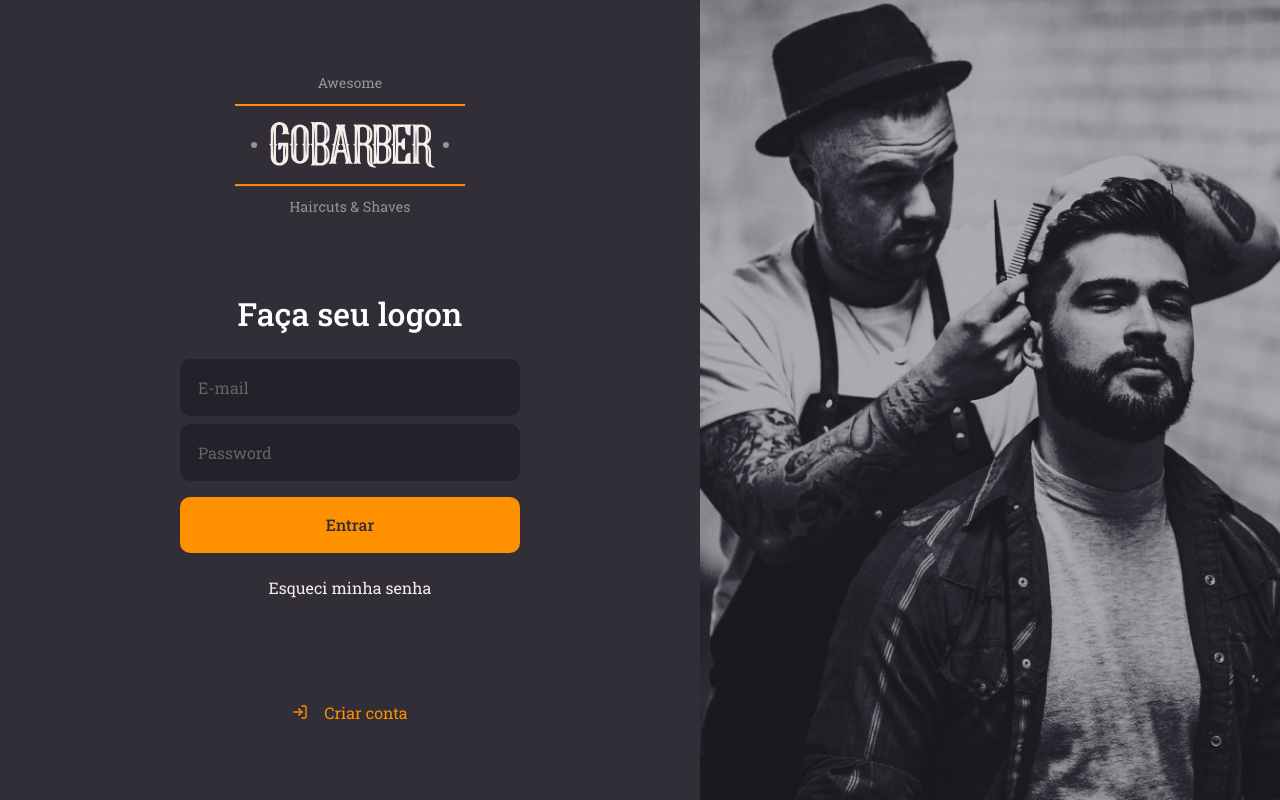
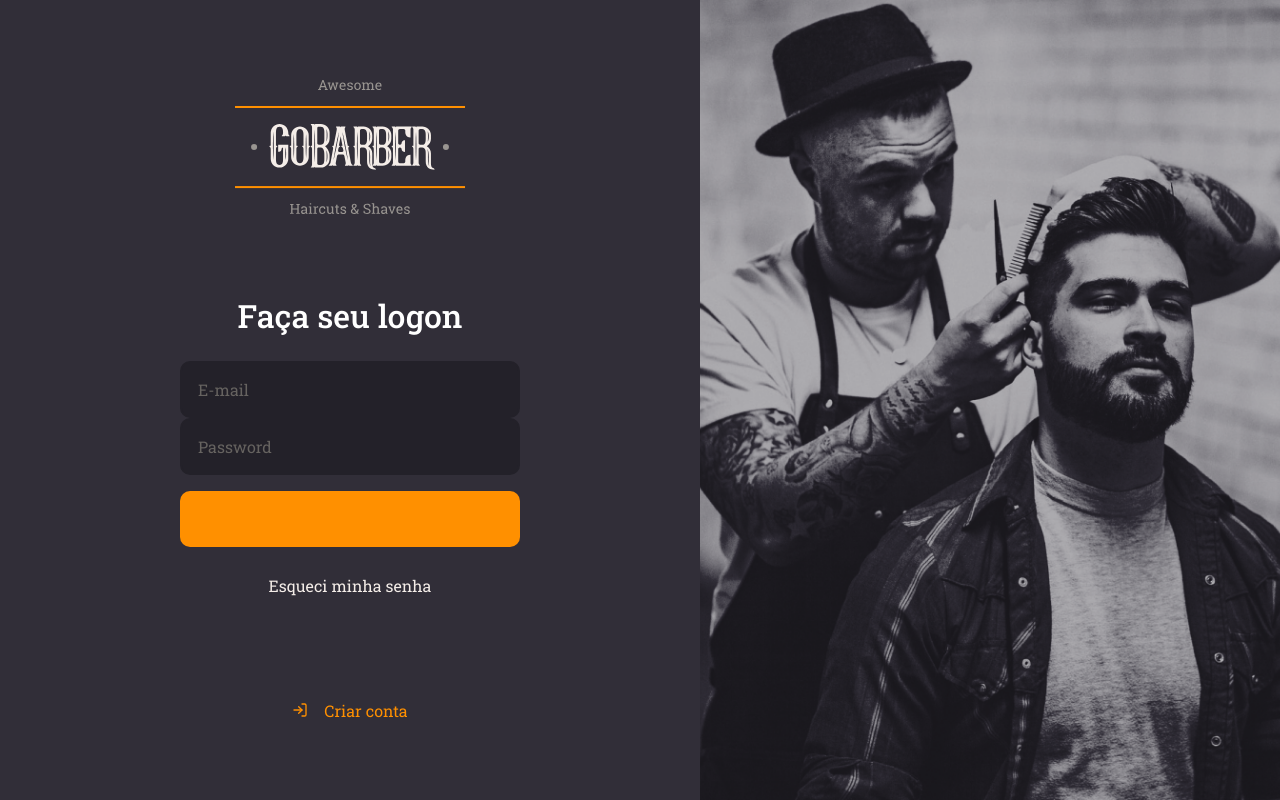
Before and after one commit to rubemfsv/GoBarber-Web, a React (Create React App) app: page / in a window 1280 px wide. Built offline with nearby package versions, Linux system fonts and the light colour scheme.

Commit message:
Add components

```diff
--- /dev/null
+++ b/src/components/Button/index.tsx
@@ -0,0 +1,15 @@
+import React, { ButtonHTMLAttributes } from 'react';
+
+import { Container } from './styles';
+
+type ButtonProps = ButtonHTMLAttributes<HTMLButtonElement>;
+
+const Button: React.FC<ButtonProps> = () => {
+  return (
+    <Container>
+      <button type="button" />
+    </Container>
+  );
+}
+
+export default Button;
--- /dev/null
+++ b/src/components/Button/styles.ts
@@ -0,0 +1,5 @@
+import styled from 'styled-components';
+
+export const Container = styled.div`
+
+`;
--- /dev/null
+++ b/src/components/Input/index.tsx
@@ -0,0 +1,17 @@
+import React, { InputHTMLAttributes} from 'react';
+
+import { Container } from './styles';
+
+interface InputProps extends InputHTMLAttributes<HTMLInputElement> {
+  name: string;
+}
+
+const Input: React.FC<InputProps> = (props) => {
+  return (
+    <Container>
+      <input {...props} />
+    </Container>
+  );
+}
+
+export default Input;
--- /dev/null
+++ b/src/components/Input/styles.ts
@@ -0,0 +1,5 @@
+import styled from 'styled-components';
+
+export const Container = styled.div`
+
+`;
--- a/src/pages/SignIn/index.tsx
+++ b/src/pages/SignIn/index.tsx
@@ -1,5 +1,8 @@
 import React from 'react';
 import { FiLogIn } from 'react-icons/fi';
+
+import Input from '../../components/Input';
+import Button from '../../components/Button';
 
 import logoImg from '../../assets/logo.svg'
 
@@ -13,10 +16,10 @@ const SignIn: React.FC = () => {
         <form>
           <h1>Faça seu logon</h1>
 
-          <input placeholder="E-mail" />
-          <input type="password" placeholder="Password" />
+          <Input name="email" placeholder="E-mail" />
+          <Input name="password" type="password" placeholder="Password" />
 
-          <button type="submit">Entrar</button>
+          <Button type="submit">Entrar</Button>
 
           <a href="/">Esqueci minha senha</a>
         </form>
```
